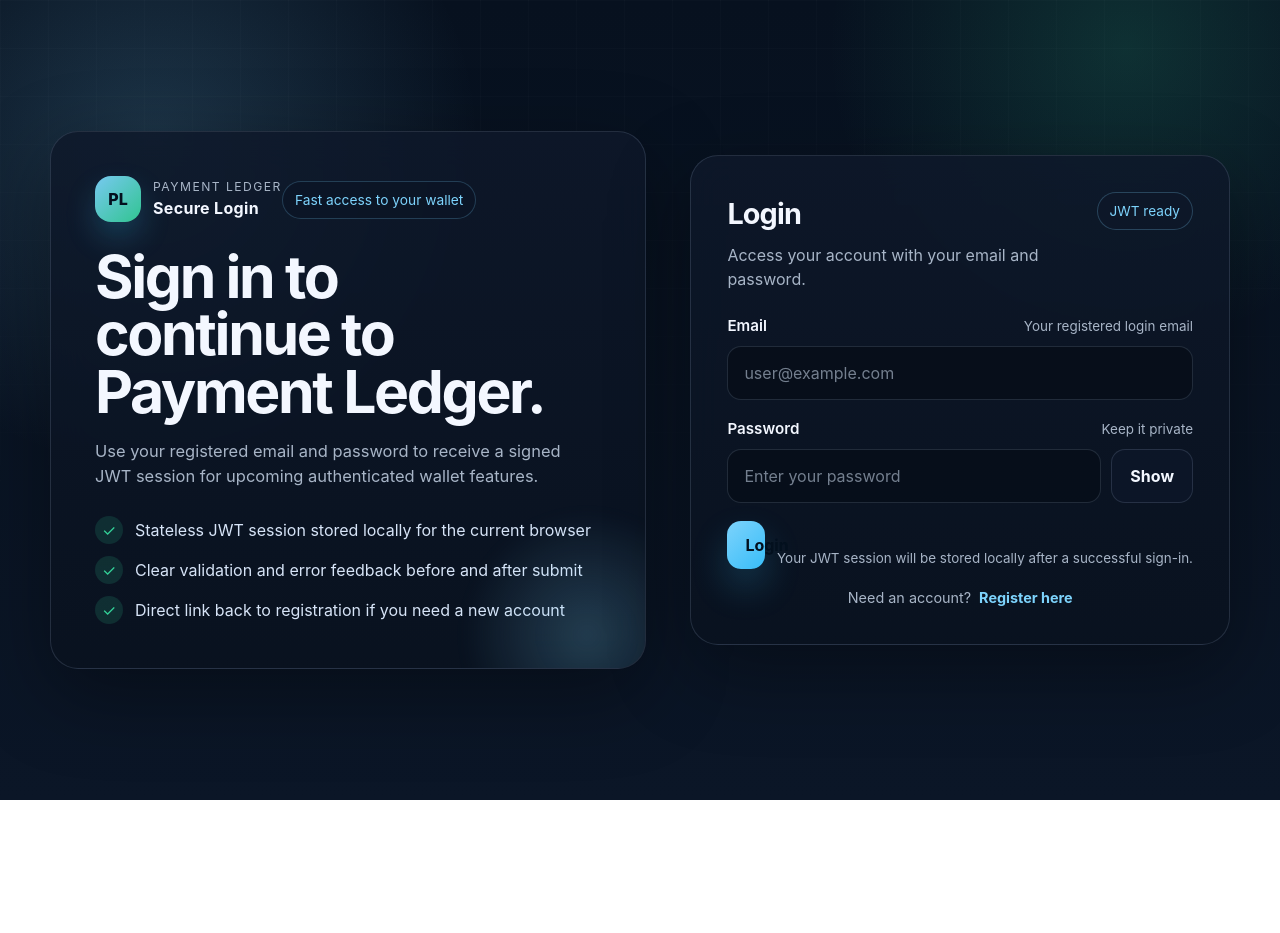
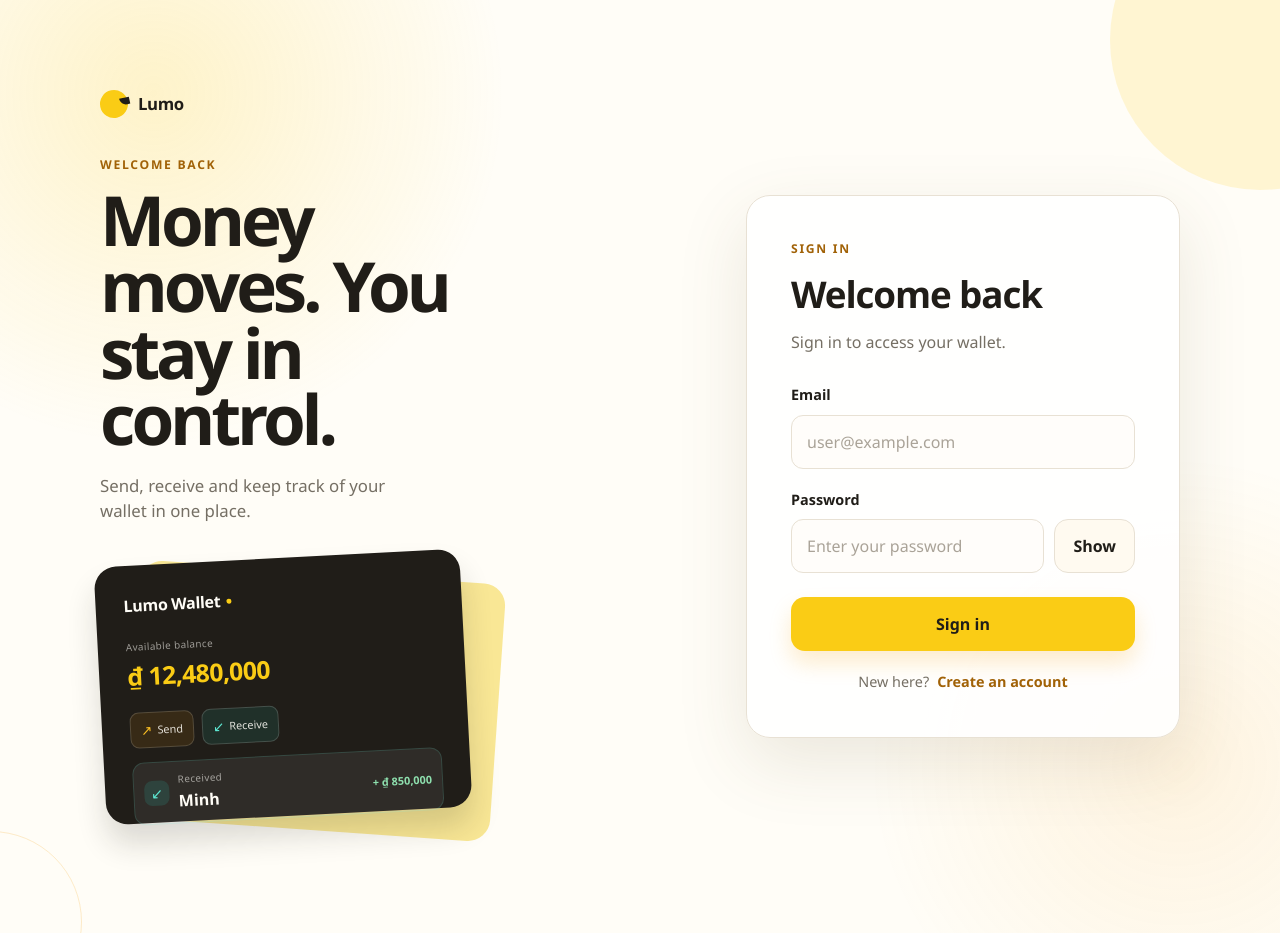
Before and after one commit to anhthucv/Lumo-Mini-EWallet, a React (Vite) app in the folder payment-ledger-web/: page /login in a window 1280 px wide. Before the commit the page ends 800 px from the top, so only its background shows below. Built offline with nearby package versions, Linux system fonts and the light colour scheme.

Commit message:
feat: improve frontend login signup screen

```diff
--- a/payment-ledger-web/src/pages/LoginPage.tsx
+++ b/payment-ledger-web/src/pages/LoginPage.tsx
@@ -112,57 +112,62 @@ export default function LoginPage() {
   }
 
   return (
-    <main className="register-shell">
-      <section className="register-grid">
-        <aside className="hero-panel">
+    <main className="auth-shell auth-login-shell">
+      <section className="auth-grid">
+        <aside className="auth-hero">
           <div className="brand-row">
-            <div className="brand-mark">PL</div>
+            <div className="brand-mark" aria-hidden="true">
+              <span className="brand-mark-notch" />
+            </div>
             <div className="brand-copy">
-              <small>Payment Ledger</small>
-              <strong>Secure Login</strong>
+              <strong>Lumo</strong>
             </div>
           </div>
-          <span className="hero-kicker">Fast access to your wallet</span>
-          <h1>Sign in to continue to Payment Ledger.</h1>
-          <p>
-            Use your registered email and password to receive a signed JWT session for upcoming authenticated
-            wallet features.
-          </p>
-          <ul className="feature-list">
-            <li>
-              <span className="feature-badge">✓</span>
-              Stateless JWT session stored locally for the current browser
-            </li>
-            <li>
-              <span className="feature-badge">✓</span>
-              Clear validation and error feedback before and after submit
-            </li>
-            <li>
-              <span className="feature-badge">✓</span>
-              Direct link back to registration if you need a new account
-            </li>
-          </ul>
+          <span className="auth-eyebrow">Welcome back</span>
+          <h1>Money moves. You stay in control.</h1>
+          <p>Send, receive and keep track of your wallet in one place.</p>
+          <div className="wallet-art" aria-hidden="true">
+            <div className="wallet-art-card wallet-art-card-back" />
+            <div className="wallet-art-card-wrapper">
+              <div className="wallet-art-card wallet-art-card-front">
+                <div className="wallet-art-heading">
+                  <strong className="wallet-art-brand">Lumo Wallet <i aria-hidden="true" /></strong>
+                </div>
+                <div className="wallet-art-balance-block">
+                  <span className="wallet-art-label">Available balance</span>
+                  <strong className="wallet-art-balance">₫ 12,480,000</strong>
+                </div>
+                <div className="wallet-art-actions">
+                  <span className="wallet-art-action-send"><b>↗</b> Send</span>
+                  <span className="wallet-art-action-receive"><b>↙</b> Receive</span>
+                </div>
+                <div className="wallet-art-transaction">
+                  <span className="wallet-art-transaction-icon">↙</span>
+                  <div>
+                    <span className="wallet-art-label">Received</span>
+                    <strong>Minh</strong>
+                  </div>
+                  <b>+ ₫ 850,000</b>
+                </div>
+              </div>
+            </div>
+          </div>
         </aside>
 
-        <section className="form-panel" aria-label="Login form section">
+        <section className="auth-card" aria-label="Login form section">
           <div className="form-header">
             <div>
-              <h2>Login</h2>
-              <p>Access your account with your email and password.</p>
+              <span className="auth-card-kicker">Sign in</span>
+              <h2>Welcome back</h2>
+              <p>Sign in to access your wallet.</p>
             </div>
-            <div className="status-pill">JWT ready</div>
           </div>
 
           {generalError ? <div className="banner error">{generalError}</div> : null}
 
           <form className="form" onSubmit={handleSubmit} noValidate>
             <div className="field-group">
-              <div className="label-row">
-                <label className="field-label" htmlFor="email">
-                  Email
-                </label>
-                <span className="field-hint">Your registered login email</span>
-              </div>
+              <label className="field-label" htmlFor="email">Email</label>
               <input
                 id="email"
                 className={`input ${fieldErrors.email ? 'error' : ''}`}
@@ -176,12 +181,7 @@ export default function LoginPage() {
             </div>
 
             <div className="field-group">
-              <div className="label-row">
-                <label className="field-label" htmlFor="password">
-                  Password
-                </label>
-                <span className="field-hint">Keep it private</span>
-              </div>
+              <label className="field-label" htmlFor="password">Password</label>
               <div className="input-row">
                 <input
                   id="password"
@@ -206,15 +206,14 @@ export default function LoginPage() {
 
             <div className="field-row">
               <button type="submit" className="primary-button" disabled={loading}>
-                {loading ? 'Signing in...' : 'Login'}
+                {loading ? 'Signing in...' : 'Sign in'}
               </button>
-              <div className="helper-text">Your JWT session will be stored locally after a successful sign-in.</div>
             </div>
 
             <div className="auth-link-row">
-              <span>Need an account?</span>
+              <span>New here?</span>
               <Link className="auth-link" to="/register">
-                Register here
+                Create an account
               </Link>
             </div>
           </form>
--- a/payment-ledger-web/src/pages/RegisterPage.tsx
+++ b/payment-ledger-web/src/pages/RegisterPage.tsx
@@ -252,30 +252,30 @@ export default function RegisterPage() {
 
   if (registrationResult) {
     return (
-      <main className="register-shell">
-        <section className="register-grid">
-          <aside className="hero-panel">
+      <main className="auth-shell auth-register-shell">
+        <section className="auth-grid">
+          <aside className="auth-hero">
             <div className="brand-row">
-              <div className="brand-mark">PL</div>
+              <div className="brand-mark" aria-hidden="true">
+                <span className="brand-mark-notch" />
+              </div>
               <div className="brand-copy">
-                <small>Payment Ledger</small>
-                <strong>E-Wallet Registration</strong>
+                <strong>Lumo</strong>
               </div>
             </div>
-            <span className="hero-kicker">Secure wallet setup completed</span>
+            <span className="auth-eyebrow">You are all set</span>
             <h1>Your account is ready.</h1>
             <p>
-              The wallet and user profile were created successfully. You can continue to the login page when you
-              are ready.
+              Your wallet is ready. Sign in whenever you are ready to get started.
             </p>
           </aside>
 
-          <section className="form-panel">
+          <section className="auth-card">
             <div className="success-panel">
               <div>
                 <h3>Registration successful</h3>
                 <p className="secondary-note">
-                  Safe registration details returned by the backend are shown below.
+                  Here are the details for your new wallet.
                 </p>
               </div>
 
@@ -297,26 +297,17 @@ export default function RegisterPage() {
                     <span>Balance</span>
                     <strong>{formatCurrency(registrationResult.balance)}</strong>
                   </div>
-                  <div className="summary-item">
-                    <span>User status</span>
-                    <strong>{registrationResult.userStatus}</strong>
-                  </div>
-                  <div className="summary-item">
-                    <span>Account status</span>
-                    <strong>{registrationResult.accountStatus}</strong>
-                  </div>
                 </div>
               </div>
 
               <div className="banner success">
-                Registration complete. You can continue to the login page when you are ready.
+                Your account is ready. Sign in to access your wallet.
               </div>
 
               <div className="field-row">
                 <button type="button" className="secondary-button" onClick={handleReset}>
                   Register another account
                 </button>
-                <div className="helper-text">You can reuse this page for another registration.</div>
               </div>
 
               <div className="auth-link-row">
@@ -333,45 +324,55 @@ export default function RegisterPage() {
   }
 
   return (
-    <main className="register-shell">
-      <section className="register-grid">
-        <aside className="hero-panel">
+    <main className="auth-shell auth-register-shell">
+      <section className="auth-grid">
+        <aside className="auth-hero">
           <div className="brand-row">
-            <div className="brand-mark">PL</div>
+            <div className="brand-mark" aria-hidden="true">
+              <span className="brand-mark-notch" />
+            </div>
             <div className="brand-copy">
-              <small>Payment Ledger</small>
-              <strong>E-Wallet Registration</strong>
+              <strong>Lumo</strong>
             </div>
           </div>
-          <span className="hero-kicker">Fintech onboarding made simple</span>
-          <h1>Create your wallet in a few secure steps.</h1>
-          <p>
-            Verify your email, choose a password, and create a new wallet account with a clean, polished
-            registration flow built for the Payment Ledger project.
-          </p>
-          <ul className="feature-list">
-            <li>
-              <span className="feature-badge">✓</span>
-              Email verification with 60-second resend protection
-            </li>
-            <li>
-              <span className="feature-badge">✓</span>
-              Strong password validation and OTP safety checks
-            </li>
-            <li>
-              <span className="feature-badge">✓</span>
-              Clear success state with wallet details returned by the backend
-            </li>
-          </ul>
+          <span className="auth-eyebrow">A better way to pay</span>
+          <h1>Money moves. You stay in control.</h1>
+          <p>Send, receive and keep track of your wallet in one place.</p>
+          <div className="wallet-art" aria-hidden="true">
+            <div className="wallet-art-card wallet-art-card-back" />
+            <div className="wallet-art-card-wrapper">
+              <div className="wallet-art-card wallet-art-card-front">
+                <div className="wallet-art-heading">
+                  <strong className="wallet-art-brand">Lumo Wallet <i aria-hidden="true" /></strong>
+                </div>
+                <div className="wallet-art-balance-block">
+                  <span className="wallet-art-label">Available balance</span>
+                  <strong className="wallet-art-balance">₫ 12,480,000</strong>
+                </div>
+                <div className="wallet-art-actions">
+                  <span className="wallet-art-action-send"><b>↗</b> Send</span>
+                  <span className="wallet-art-action-receive"><b>↙</b> Receive</span>
+                </div>
+                <div className="wallet-art-transaction">
+                  <span className="wallet-art-transaction-icon">↙</span>
+                  <div>
+                    <span className="wallet-art-label">Received</span>
+                    <strong>Minh</strong>
+                  </div>
+                  <b>+ ₫ 850,000</b>
+                </div>
+              </div>
+            </div>
+          </div>
         </aside>
 
-        <section className="form-panel" aria-label="Register form section">
+        <section className="auth-card" aria-label="Register form section">
           <div className="form-header">
             <div>
-              <h2>Register</h2>
-              <p>Set up your account and receive a wallet automatically.</p>
+              <span className="auth-card-kicker">Get started</span>
+              <h2>Create your account</h2>
+              <p>Start using your wallet in minutes.</p>
             </div>
-            <div className="status-pill">Secure registration</div>
           </div>
 
           {generalError ? <div className="banner error">{generalError}</div> : null}
@@ -401,7 +402,6 @@ export default function RegisterPage() {
                 <label className="field-label" htmlFor="email">
                   Email
                 </label>
-                <span className="field-hint">Used for OTP verification</span>
               </div>
               <div className="field-row">
                 <input
@@ -430,7 +430,6 @@ export default function RegisterPage() {
                 <label className="field-label" htmlFor="code">
                   Verification code
                 </label>
-                <span className="field-hint">6 numeric digits</span>
               </div>
               <input
                 id="code"
@@ -450,7 +449,6 @@ export default function RegisterPage() {
                 <label className="field-label" htmlFor="password">
                   Password
                 </label>
-                <span className="field-hint">At least 8 characters</span>
               </div>
               <div className="input-row">
                 <input
@@ -499,16 +497,17 @@ export default function RegisterPage() {
               <div className="helper-text">
                 {otpRequestedFor ? (
                   <>
-                    Code requested for <strong>{otpRequestedFor}</strong>
+                    Code sent to <strong>{otpRequestedFor}</strong>
                   </>
                 ) : (
-                  'Request a code first, then complete registration.'
+                  'We will send a code to verify your email.'
                 )}
               </div>
             </div>
 
-            <div className="footer-note">
-              Existing user? <Link className="auth-link" to="/login">Log in now</Link>.
+            <div className="auth-link-row">
+              <span>Already have an account?</span>
+              <Link className="auth-link" to="/login">Sign in</Link>
             </div>
           </form>
         </section>
--- a/payment-ledger-web/src/pages/register.css
+++ b/payment-ledger-web/src/pages/register.css
@@ -441,3 +441,526 @@
     grid-template-columns: 1fr;
   }
 }
+
+/* Public auth screens use a lighter customer-facing treatment than the app shell. */
+.auth-shell {
+  --auth-ink: #201d18;
+  --auth-muted: #756f64;
+  --auth-line: #e8e1d4;
+  --auth-yellow: #facc15;
+  --auth-amber: #f59e0b;
+  min-height: 100vh;
+  display: grid;
+  place-items: center;
+  padding: clamp(24px, 5vw, 64px);
+  color: var(--auth-ink);
+  font-family: "DM Sans", "Avenir Next", "Segoe UI", sans-serif;
+  background:
+    radial-gradient(circle at 12% 10%, rgba(250, 204, 21, 0.2), transparent 25%),
+    radial-gradient(circle at 92% 82%, rgba(245, 158, 11, 0.1), transparent 22%),
+    #fffdf7;
+  position: relative;
+  overflow: hidden;
+}
+
+.auth-shell::before,
+.auth-shell::after {
+  content: '';
+  position: absolute;
+  border-radius: 50%;
+  pointer-events: none;
+}
+
+.auth-shell::before {
+  width: 300px;
+  height: 300px;
+  right: -130px;
+  top: -110px;
+  background: rgba(250, 204, 21, 0.16);
+}
+
+.auth-shell::after {
+  width: 180px;
+  height: 180px;
+  left: -100px;
+  bottom: -80px;
+  border: 1px solid rgba(245, 158, 11, 0.2);
+}
+
+.auth-grid {
+  width: min(1080px, 100%);
+  display: grid;
+  grid-template-columns: minmax(0, 1fr) minmax(380px, 0.78fr);
+  gap: clamp(38px, 7vw, 96px);
+  align-items: center;
+  position: relative;
+  z-index: 1;
+}
+
+.auth-hero {
+  padding: clamp(8px, 2vw, 28px) 0;
+}
+
+.auth-hero .brand-row {
+  margin-bottom: 38px;
+  gap: 10px;
+}
+
+.auth-hero .brand-copy strong {
+  color: var(--auth-ink);
+  font-size: 1.05rem;
+  font-weight: 650;
+  letter-spacing: -0.025em;
+}
+
+.auth-hero .brand-mark {
+  width: 28px;
+  height: 28px;
+  border-radius: 50%;
+  position: relative;
+  flex-shrink: 0;
+  background: var(--auth-yellow);
+  box-shadow: none;
+  transform: rotate(-12deg);
+}
+
+.brand-mark-notch {
+  position: absolute;
+  width: 10px;
+  height: 7px;
+  right: -2px;
+  top: 10px;
+  border-radius: 0 0 0 8px;
+  background: var(--auth-ink);
+}
+
+.auth-eyebrow,
+.auth-card-kicker {
+  display: block;
+  color: #a16207;
+  font-size: 0.76rem;
+  font-weight: 800;
+  letter-spacing: 0.14em;
+  text-transform: uppercase;
+}
+
+.auth-hero h1 {
+  max-width: 10ch;
+  margin: 12px 0 0;
+  color: var(--auth-ink);
+  font-size: clamp(2.8rem, 5.4vw, 5.4rem);
+  line-height: 0.96;
+  letter-spacing: -0.06em;
+}
+
+.auth-hero p {
+  max-width: 34ch;
+  margin: 22px 0 0;
+  color: var(--auth-muted);
+  font-size: 1.05rem;
+}
+
+.wallet-art {
+  height: 286px;
+  max-width: 440px;
+  margin-top: 34px;
+  position: relative;
+}
+
+.wallet-art-card {
+  width: min(366px, calc(100% - 24px));
+  height: 258px;
+  border-radius: 22px;
+  position: absolute;
+}
+
+.wallet-art-card-back {
+  left: 32px;
+  top: 14px;
+  background: #f7df6d;
+  transform: rotate(4deg);
+  opacity: 0.7;
+}
+
+.wallet-art-card-wrapper {
+  position: relative;
+  width: min(366px, calc(100% - 24px));
+  height: 258px;
+  transform: rotate(-3deg);
+  transform-origin: center;
+  z-index: 1;
+}
+
+.wallet-art-card-front {
+  position: relative;
+  width: 100%;
+  height: 100%;
+  padding: 28px 28px 30px;
+  display: flex;
+  flex-direction: column;
+  gap: 14px;
+  background: var(--auth-ink);
+  color: #fffdf7;
+  box-shadow: 0 20px 30px rgba(32, 29, 24, 0.16);
+}
+
+.wallet-art-brand {
+  display: inline-flex;
+  align-items: center;
+  gap: 6px;
+  color: #fffdf7;
+  font-size: 1rem;
+  font-weight: 650;
+  letter-spacing: -0.02em;
+}
+
+.wallet-art-brand i {
+  width: 5px;
+  height: 5px;
+  border-radius: 50%;
+  background: var(--auth-yellow);
+}
+
+.wallet-art-heading,
+.wallet-art-balance-block {
+  min-width: 0;
+  display: flex;
+  flex-direction: column;
+}
+
+.wallet-art-heading {
+  flex-direction: row;
+  align-items: center;
+  justify-content: space-between;
+}
+
+.wallet-art-label {
+  color: rgba(255, 253, 247, 0.56);
+  font-size: 0.62rem;
+  font-weight: 500;
+  letter-spacing: 0.04em;
+}
+
+.wallet-art-balance-block {
+  gap: 3px;
+  margin-top: 8px;
+}
+
+.wallet-art-balance {
+  color: var(--auth-yellow);
+  font-size: 1.55rem;
+  font-weight: 650;
+  letter-spacing: -0.025em;
+}
+
+.wallet-art-actions {
+  display: flex;
+  gap: 8px;
+  margin-top: 4px;
+}
+
+.wallet-art-actions span {
+  display: inline-flex;
+  align-items: center;
+  gap: 5px;
+  padding: 7px 10px;
+  border: 1px solid rgba(255, 253, 247, 0.16);
+  border-radius: 9px;
+  color: rgba(255, 253, 247, 0.86);
+  font-size: 0.68rem;
+}
+
+.wallet-art-action-send {
+  background: rgba(245, 158, 11, 0.11);
+}
+
+.wallet-art-action-receive {
+  background: rgba(45, 212, 191, 0.1);
+}
+
+.wallet-art-action-send b {
+  color: #fbbf24;
+}
+
+.wallet-art-action-receive b {
+  color: #5eead4;
+}
+
+.wallet-art-actions b {
+  font-size: 0.85rem;
+  font-weight: 500;
+}
+
+.wallet-art-transaction {
+  min-width: 0;
+  display: grid;
+  grid-template-columns: auto minmax(0, 1fr) auto;
+  align-items: center;
+  gap: 9px;
+  padding: 10px;
+  border: 1px solid rgba(94, 234, 212, 0.15);
+  border-radius: 12px;
+  background: rgba(255, 255, 255, 0.07);
+}
+
+.wallet-art-transaction-icon {
+  display: grid;
+  width: 25px;
+  height: 25px;
+  place-items: center;
+  border-radius: 8px;
+  color: #5eead4;
+  background: rgba(45, 212, 191, 0.14);
+  font-size: 0.9rem;
+}
+
+.wallet-art-transaction div {
+  min-width: 0;
+  display: flex;
+  flex-direction: column;
+  gap: 2px;
+}
+
+.wallet-art-transaction div strong {
+  overflow: hidden;
+  text-overflow: ellipsis;
+  white-space: nowrap;
+}
+
+.wallet-art-transaction > b {
+  color: #8ee0ae;
+  font-size: 0.68rem;
+  font-weight: 600;
+  white-space: nowrap;
+}
+
+.auth-card {
+  padding: clamp(28px, 4vw, 44px);
+  border: 1px solid var(--auth-line);
+  border-radius: 24px;
+  background: rgba(255, 255, 255, 0.9);
+  box-shadow: 0 24px 70px rgba(104, 86, 48, 0.13);
+}
+
+.auth-card .form-header {
+  margin-bottom: 30px;
+}
+
+.auth-card .form-header h2 {
+  margin-top: 8px;
+  color: var(--auth-ink);
+  font-size: clamp(1.8rem, 3vw, 2.3rem);
+}
+
+.auth-card .form-header p,
+.auth-card .secondary-note,
+.auth-card .helper-text,
+.auth-card .footer-note,
+.auth-card .auth-link-row {
+  color: var(--auth-muted);
+}
+
+.auth-card .form {
+  gap: 20px;
+}
+
+.auth-card .field-group {
+  gap: 9px;
+}
+
+.auth-card .field-label {
+  color: var(--auth-ink);
+  font-size: 0.9rem;
+}
+
+.auth-card .input {
+  min-height: 52px;
+  padding: 14px 15px;
+  border-color: var(--auth-line);
+  background: #fffdfa;
+  color: var(--auth-ink);
+  border-radius: 12px;
+}
+
+.auth-card .input::placeholder {
+  color: #aaa398;
+}
+
+.auth-card .input:focus {
+  border-color: var(--auth-amber);
+  box-shadow: 0 0 0 4px rgba(250, 204, 21, 0.2);
+}
+
+.auth-card .input.error {
+  border-color: #dc5a5a;
+}
+
+.auth-card .error-text {
+  color: #b42318;
+}
+
+.auth-card .icon-button,
+.auth-card .secondary-button {
+  min-height: 52px;
+  border-color: var(--auth-line);
+  background: #fffaf0;
+  color: var(--auth-ink);
+}
+
+.auth-card .icon-button:hover:not(:disabled),
+.auth-card .secondary-button:hover:not(:disabled) {
+  background: #fff2c2;
+}
+
+.auth-card > .form,
+.auth-card .success-panel {
+  color: var(--auth-ink);
+}
+
+.auth-card > .form > .field-row {
+  display: block;
+  margin-top: 4px;
+}
+
+.auth-card .primary-button {
+  width: 100%;
+  min-height: 54px;
+  background: var(--auth-yellow);
+  color: #201d18;
+  box-shadow: 0 12px 22px rgba(245, 158, 11, 0.2);
+}
+
+.auth-card .primary-button:hover:not(:disabled) {
+  background: var(--auth-amber);
+}
+
+.auth-card .primary-button:focus-visible,
+.auth-card .secondary-button:focus-visible,
+.auth-card .icon-button:focus-visible,
+.auth-card .auth-link:focus-visible {
+  outline: 3px solid rgba(245, 158, 11, 0.45);
+  outline-offset: 3px;
+}
+
+.auth-card .banner {
+  margin-bottom: 18px;
+}
+
+.auth-card .banner.error {
+  color: #8f2118;
+  background: #fff1ef;
+  border-color: #f2c3bd;
+}
+
+.auth-card .banner.success {
+  color: #17633a;
+  background: #edf9f1;
+  border-color: #bde5c9;
+}
+
+.auth-card .success-summary {
+  border-color: var(--auth-line);
+  background: #fffaf0;
+}
+
+.auth-card .summary-item {
+  border-color: #efe6d5;
+  background: #fffdf7;
+}
+
+.auth-card .summary-item strong {
+  color: var(--auth-ink);
+}
+
+.auth-card .auth-link {
+  color: #a16207;
+}
+
+.auth-card .auth-link:hover {
+  color: #7c4a03;
+}
+
+.auth-form-note {
+  margin-top: 10px;
+  text-align: center;
+}
+
+@media (max-width: 860px) {
+  .auth-grid {
+    grid-template-columns: minmax(0, 0.9fr) minmax(340px, 1fr);
+    gap: 34px;
+  }
+
+  .auth-hero .brand-row {
+    margin-bottom: 34px;
+  }
+
+  .auth-hero h1 {
+    font-size: clamp(2.6rem, 6vw, 4rem);
+  }
+}
+
+@media (max-width: 700px) {
+  .auth-shell {
+    display: block;
+    padding: 24px 16px 40px;
+  }
+
+  .auth-grid {
+    display: block;
+    max-width: 480px;
+    margin: 0 auto;
+  }
+
+  .auth-hero {
+    padding: 0 4px 28px;
+  }
+
+  .auth-hero .brand-row {
+    margin-bottom: 28px;
+  }
+
+  .auth-hero h1 {
+    max-width: 13ch;
+    font-size: clamp(2.55rem, 13vw, 3.5rem);
+  }
+
+  .auth-hero p {
+    margin-top: 14px;
+  }
+
+  .wallet-art {
+    height: 276px;
+    margin-top: 28px;
+  }
+
+  .wallet-art-card,
+  .wallet-art-card-wrapper {
+    width: calc(100% - 8px);
+    height: 252px;
+  }
+
+  .wallet-art-card-front {
+    padding: 22px 20px 24px;
+  }
+
+  .wallet-art-card-wrapper {
+    transform: rotate(-2deg);
+  }
+
+  .wallet-art-card-back {
+    transform: rotate(3deg);
+  }
+
+  .wallet-art-balance {
+    font-size: 1.25rem;
+  }
+
+  .auth-card {
+    padding: 26px 20px;
+  }
+
+  .auth-card .field-row {
+    grid-template-columns: 1fr;
+  }
+}
```
